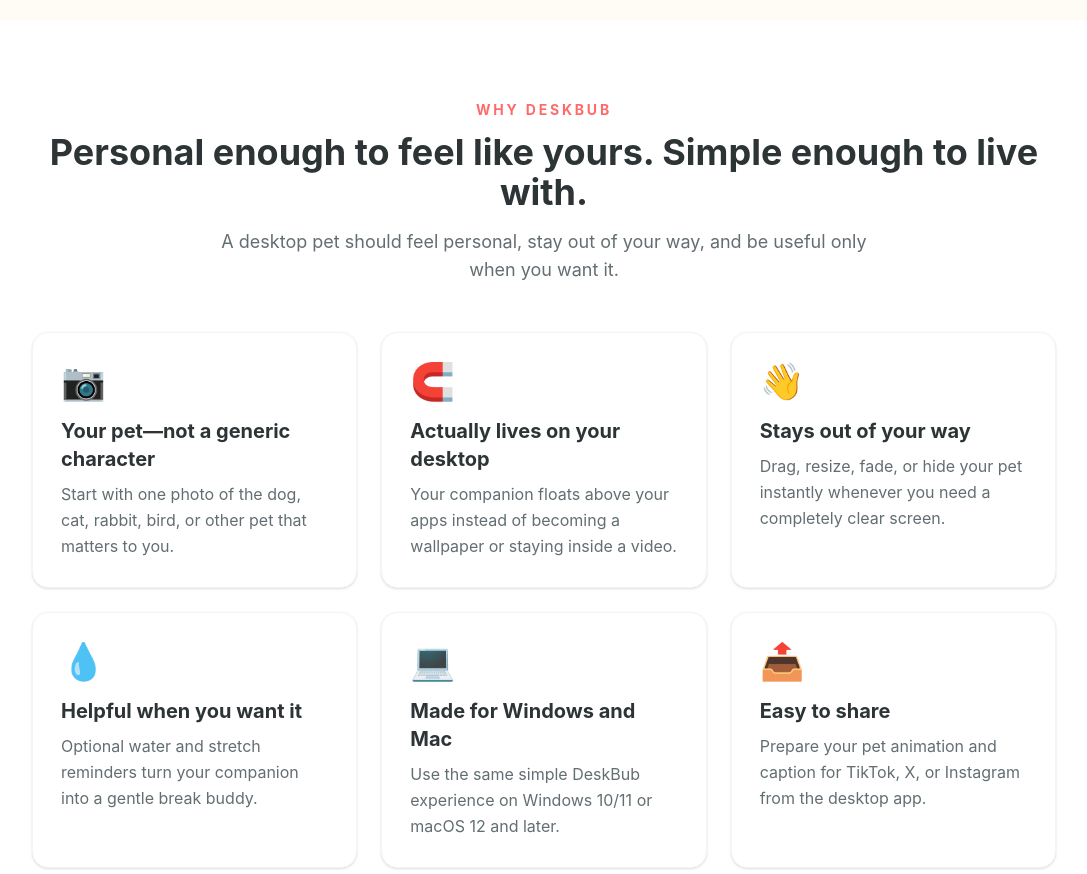
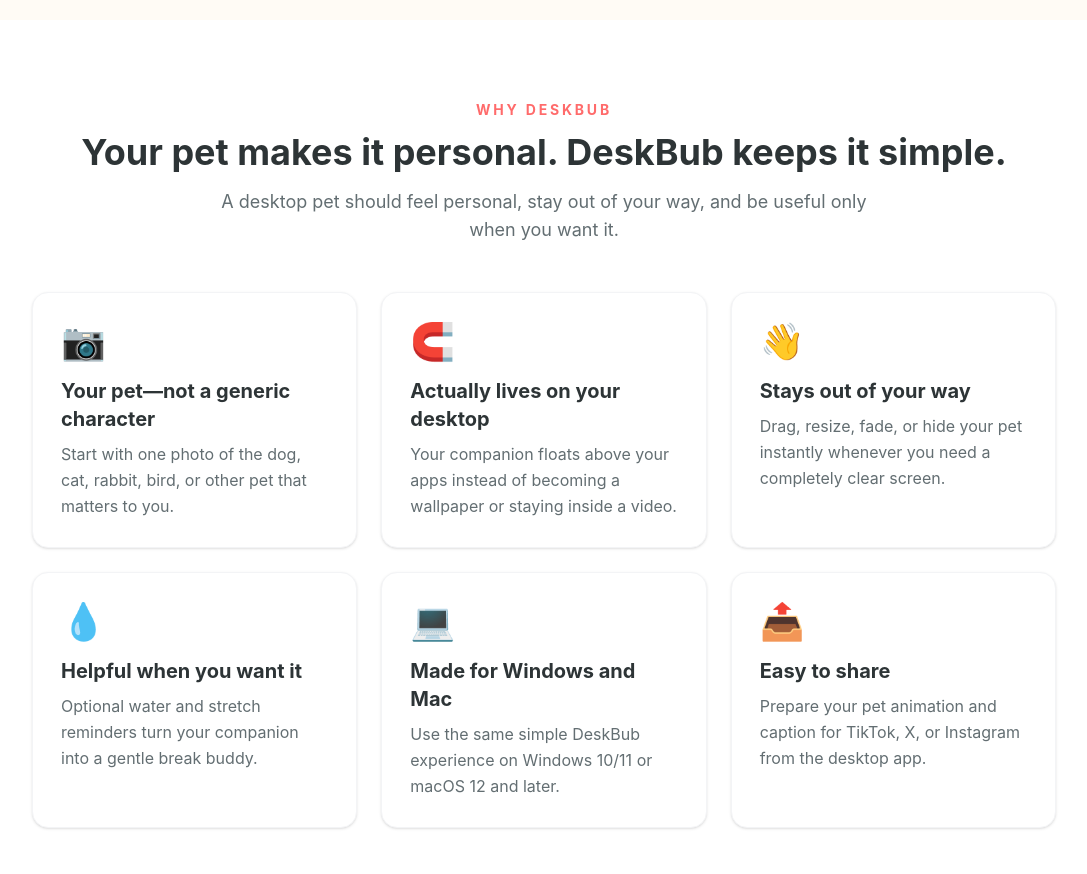
Before and after one commit to lsbillups/deskbub, a Next.js app: page / in a window 1280 px wide. Shown: the part 2500-3374 px from the top of the page, without its empty margins (96-1183 px from the left). Built offline with nearby package versions, Linux system fonts and the light colour scheme; no server answers.

Commit message:
refine DeskBub value headline

```diff
--- a/components/landing/Features.tsx
+++ b/components/landing/Features.tsx
@@ -15,7 +15,7 @@
       <div className="mx-auto max-w-5xl">
         <div className="text-center">
           <p className="text-sm font-bold uppercase tracking-[0.2em] text-coral">Why DeskBub</p>
-          <h2 className="mt-3 font-display text-3xl font-bold text-text-primary sm:text-4xl">Personal enough to feel like yours. Simple enough to live with.</h2>
+          <h2 className="mt-3 font-display text-3xl font-bold text-text-primary sm:text-4xl">Your pet makes it personal. DeskBub keeps it simple.</h2>
           <p className="mx-auto mt-4 max-w-2xl text-lg text-text-secondary">A desktop pet should feel personal, stay out of your way, and be useful only when you want it.</p>
         </div>
         <div className="mt-12 grid gap-6 sm:grid-cols-2 lg:grid-cols-3">
```
